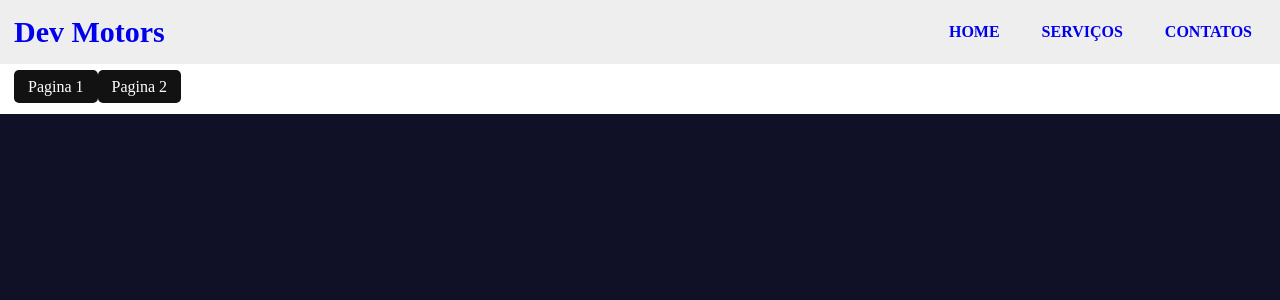
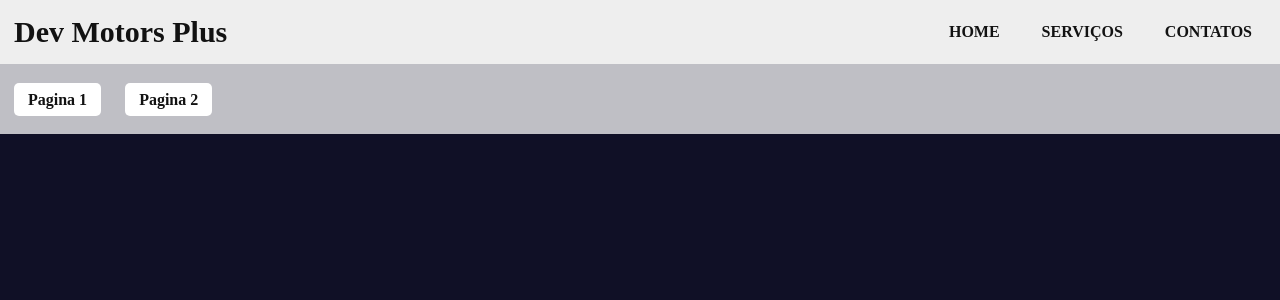
Before and after one commit to FilipeRabelo/app-dev-motors, a Next.js app: page / in a window 1280 px wide. Shown: the top 300 px of the page. Built offline with nearby package versions, Linux system fonts and the light colour scheme.

Commit message:
atualizaçao-projeto

```diff
--- a/src/app/components/header/index.tsx
+++ b/src/app/components/header/index.tsx
@@ -27,7 +27,7 @@ export function Header() {
 
           <div className={styles.contentLogo}>
             <Link href={'/'}>
-              Dev Motors
+              Dev Motors Plus
             </Link>
           </div>
 
--- a/src/app/components/header/styles.module.scss
+++ b/src/app/components/header/styles.module.scss
@@ -7,7 +7,7 @@
 
 .fixed {
   position: fixed;
-  background-color: rgb(252, 252, 252, 0.74);
+  background-color: rgba(252, 252, 252, 0.74);
   box-shadow: 0px, 6px, 20px, -12px rgba(0, 0, 0, 0.6);
   -webkit-box-shadow: 0px, 6px, 20px, -12px rgba(0, 0, 0, 0.6);
   -moz-box-shadow: 0px, 6px, 20px, -12px rgba(0, 0, 0, 0.6);
@@ -37,7 +37,7 @@
 
 .contentLogo a {
   font-weight: bold;
-  color: "#121212";
+  color: #121212;
   font-size: 30px;
 }
 
@@ -47,7 +47,7 @@
 
   a {
     font-weight: 550;
-    color: "#121212";
+    color: #121212;
     display: flex;
     align-items: center;
     padding: 8px 14px;
--- a/src/app/components/home-components/subMenu/index.tsx
+++ b/src/app/components/home-components/subMenu/index.tsx
@@ -1,27 +1,60 @@
+'use client';
+
+import { useState, useEffect } from 'react';
 import Link from "next/link";
 import styles from "./styles.module.scss";
 import { X, Menu } from 'lucide-react';
 
 export function SubMenu() {
+
+  const [isOpen, setIsOpen] = useState(false);
+
+  useEffect(() => {       // para fechar
+
+    const handleResize = () => {
+      if (window.innerWidth > 768) {      // para fechar o menu caso user fizer o resize da pagina
+        setIsOpen(false);
+      }
+    }
+
+    window.addEventListener('resize', handleResize);
+    return () => window.removeEventListener('resize', handleResize);  // para desmontar compo
+
+  }, []);
+
+  function toggleMenu() {          // para alterar o estado da variavel
+    setIsOpen(!isOpen);            // vai ficar fechando ou abrindo o menu
+  };
+
   return (
     <div className={styles.divSubMenu}>
       <section className={styles.subMenu}>
 
-        <div className={styles.subMenuIcon}>
+        <div className={styles.subMenuIcon} onClick={toggleMenu}>
           <Menu size={34} color="#121212" />
           Menu
         </div>
 
-        <ul className={styles.ul}>
+        <ul className={`${styles.ul} ${isOpen ? styles.open : ''}`}>
+
           <li>
             <Link href={"/post/pagina-1"}>
               Pagina 1
             </Link>
+          </li>
 
+          <li>
             <Link href={"/post/pagina-2"}>
               Pagina 2
             </Link>
           </li>
+
+          {isOpen && (
+            <button onClick={toggleMenu} className={styles.closeButton}>
+              <X size={27} color="#fff" />
+            </button>
+          )}
+
         </ul>
 
       </section>
--- a/src/app/components/home-components/subMenu/styles.module.scss
+++ b/src/app/components/home-components/subMenu/styles.module.scss
@@ -1,16 +1,16 @@
-.divSubMenu{
-background-color: #FFF;
+.divSubMenu {
+  background-color: rgba(252, 252, 252, 0.74);
 }
 
-.subMenu{
+.subMenu {
   margin: 0 auto;
   max-width: 1280px;
-  padding: 64px 14px 4px 14px;
+  padding: 77px 14px 11px 14px;
 
-  background-color: #FFF;
+  // background-color: rgba(252, 252, 252, 0.74);
 }
 
-.subMenuIcon{
+.subMenuIcon {
   display: none;
   gap: 14px;
   align-items: center;
@@ -19,29 +19,74 @@ background-color: #FFF;
   cursor: pointer;
 }
 
-.ul{
+.ul {
   display: none;
   list-style: none;
   padding: 14px 0;
-  gap: 9px;
+  gap: 24px;
 
-  li a{
-    background-color: #121212;
-    color: #FFF;
+  li a {
+    background-color: #fff;
+    color: #121212;
+    font-weight: bold;
     padding: 8px 14px;
     border-radius: 5px;
+  }
+}
 
+.closeButton{
+  background-color: transparent;
+  transition: all 0.7s;
+  border-radius: 7px;
+
+  &:hover{
+    transform: scale(1.2);
+    background-color: crimson;
+    // border-radius: 7px;
   }
 }
 
 @media (min-width: 768px) {
-  .ul{
+  .ul {
     display: flex;
   }
 }
 
-@media (max-width: 768px){
-  .subMenuIcon{
+@media (max-width: 768px) {
+  .subMenuIcon {
     display: inline-flex;
   }
+
+  .ul{
+    z-index: 99;
+    flex-direction: column;
+    align-items: center;
+    justify-content: center;
+    position: fixed;
+    left: 50%;
+    top: 50%;
+    transform: translate(-50%, -50%);
+    background-color: #101026;
+    width: 100%;
+    height: 100%;
+
+    &.open{
+      display: flex;
+    }
+  }
+
+  .ul li{
+    a{
+      background-color: transparent;
+      color: #fff;
+      font-size: 20px;
+      font-weight: bold;
+      transition: all 0.7s;
+    }
+
+    a:hover{
+      background-color: #fff;
+      color: #121212;
+    }
+  }
 }
```
